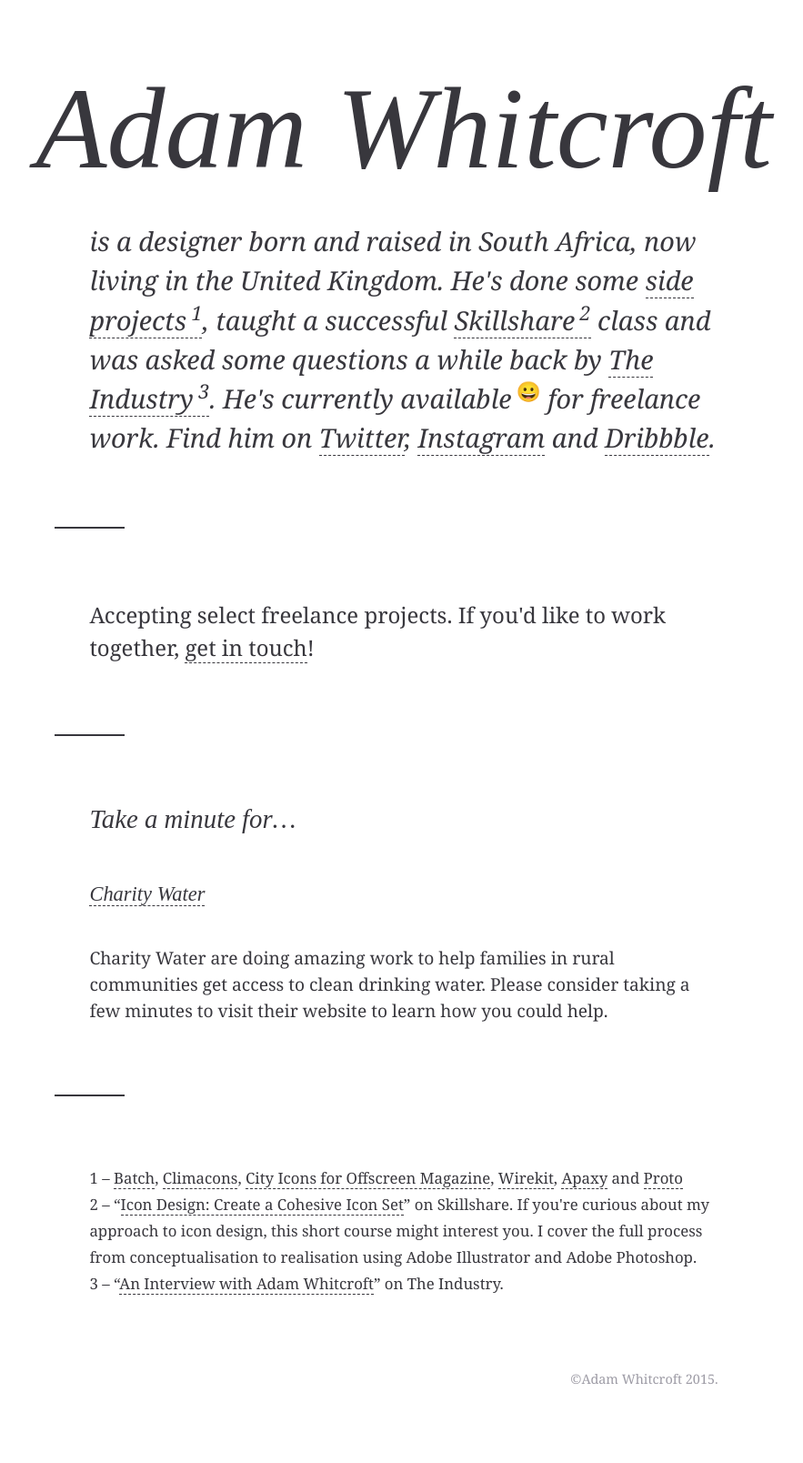
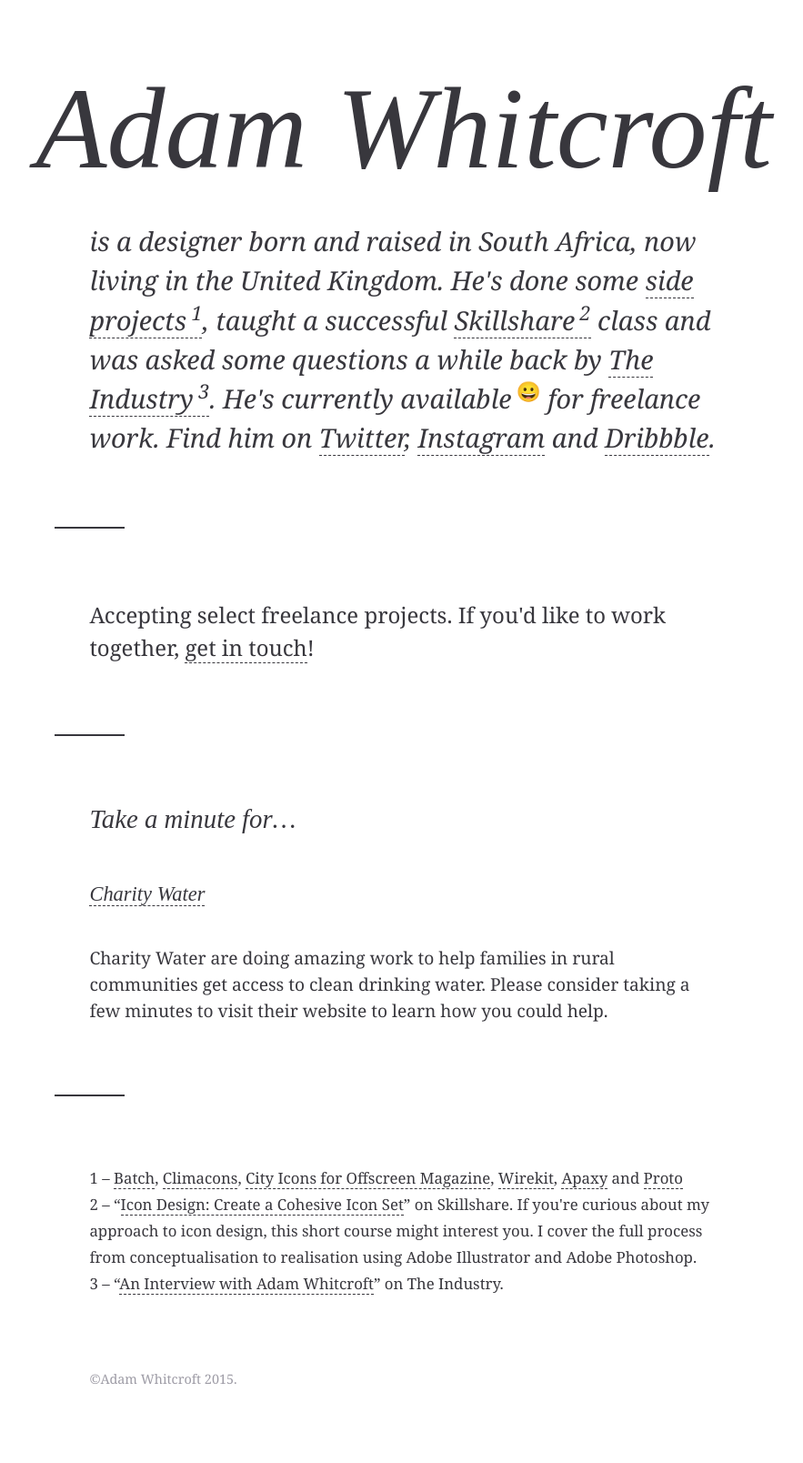
Before and after one commit to AdamWhitcroft/adamwhitcroft.github.io, a Jekyll site: the page built from index.md, in a window 1280 px wide. Shown: the whole page at 91% size, without its empty margins (196-1079 px from the left). Built offline with Jekyll 4.4.1, drawn with Linux system fonts in a browser that asks for light colours.

Commit message:
Update _base.scss
Footer text aligned left.

```diff
--- a/_sass/_base.scss
+++ b/_sass/_base.scss
@@ -154,7 +154,7 @@ footer {
 
     .copy-notice {
         font-size: .75em;
-        text-align: right;
+        // text-align: right;
         color: lighten($color, 40%);
     }
 
```
